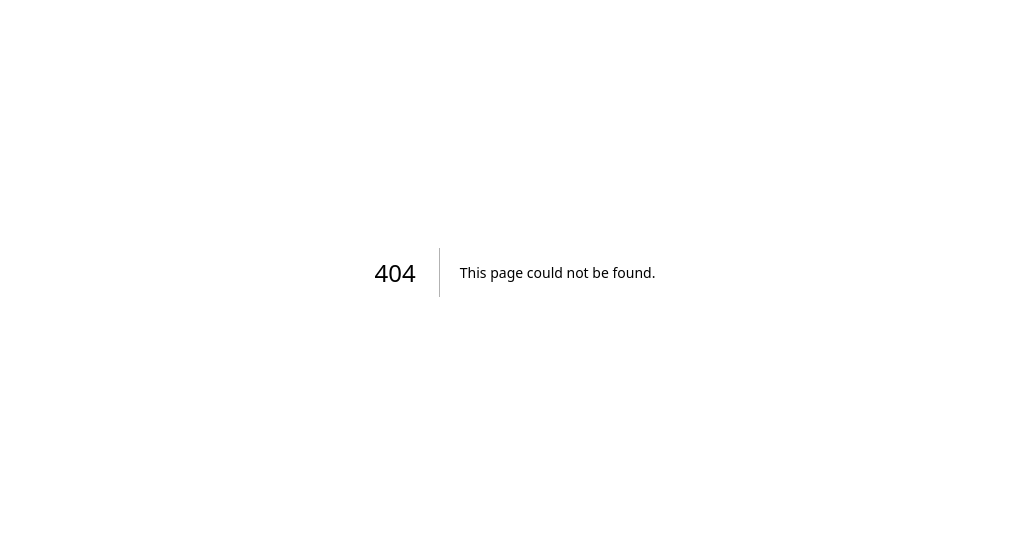
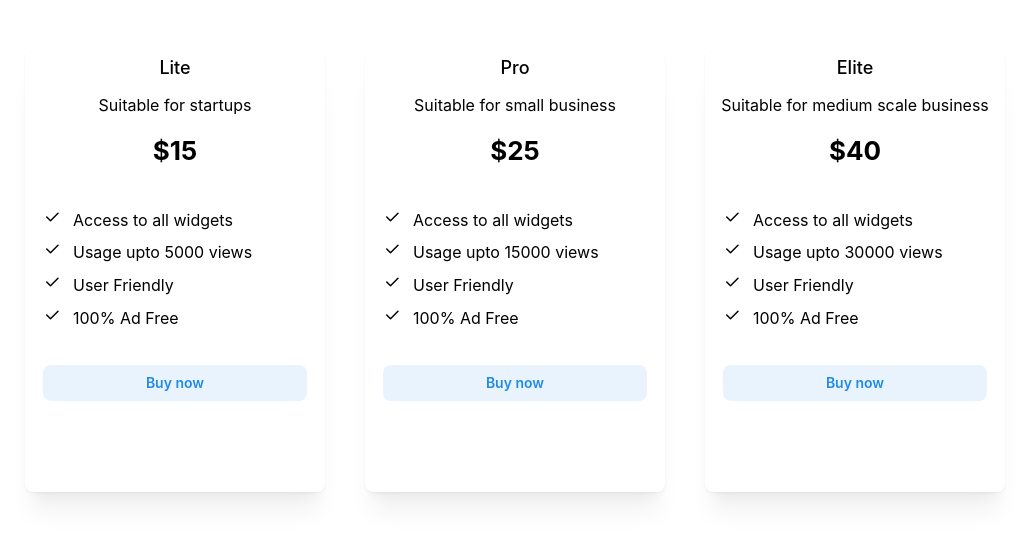
Before and after one commit to PricePalette/PricePalette, a Next.js app in the folder frontend-v2/: page /viewPlans in a window 1280 px wide. Before the commit this address had no page. Shown: the part 128-668 px from the top of the page, without its empty margins (125-1154 px from the left). Built offline with nearby package versions, Linux system fonts and the light colour scheme.

Commit message:
View Plan page in V2

```diff
--- /dev/null
+++ b/frontend-v2/mockdata/index.ts
@@ -0,0 +1,57 @@
+export const templateData = [
+  {
+    img: "/template1.png",
+    title: "Column View",
+  },
+  {
+    img: "/template1.png",
+    title: "Cards View",
+  },
+  {
+    img: "/template1.png",
+    title: "Vertical Cards View",
+  },
+  {
+    img: "/template1.png",
+    title: "Grid View",
+  },
+];
+
+export const plansData = [
+  {
+    id: "1",
+    title: "Lite",
+    subTitle: "Suitable for startups",
+    price: "$15",
+    features: [
+      "Access to all widgets",
+      "Usage upto 5000 views",
+      "User Friendly",
+      "100% Ad Free",
+    ],
+  },
+  {
+    id: "2",
+    title: "Pro",
+    subTitle: "Suitable for small business",
+    price: "$25",
+    features: [
+      "Access to all widgets",
+      "Usage upto 15000 views",
+      "User Friendly",
+      "100% Ad Free",
+    ],
+  },
+  {
+    id: "3",
+    title: "Elite",
+    subTitle: "Suitable for medium scale business",
+    price: "$40",
+    features: [
+      "Access to all widgets",
+      "Usage upto 30000 views",
+      "User Friendly",
+      "100% Ad Free",
+    ],
+  },
+];
--- a/frontend-v2/package.json
+++ b/frontend-v2/package.json
@@ -11,6 +11,7 @@
   "dependencies": {
     "@mantine/core": "7.5.3",
     "@mantine/hooks": "7.5.3",
+    "@tabler/icons-react": "^2.47.0",
     "formik": "^2.4.5",
     "next": "14.0.1",
     "react": "18.2.0",
--- /dev/null
+++ b/frontend-v2/src/pages/viewPlans.tsx
@@ -0,0 +1,38 @@
+import React from 'react';
+import { Card, Text, Button, Group, Container, List, ListItem } from '@mantine/core';
+import { plansData } from '../../mockdata';
+import { IconCheck } from '@tabler/icons-react';
+
+export default function ViewPlans() {
+  return (
+    // <Header/>
+    <Container size="sm" style={{ display: 'flex', justifyContent: 'center', alignItems: 'center', height: '100vh' }}>
+      <div style={{ display: 'flex', justifyContent: 'center', gap: '40px' }}>
+        {plansData.map((eachPlan, index) => (
+          <Card key={index} shadow="lg" radius="md" style={{ width: 300, height: 440, padding: 18 }}>
+            <Card.Section style={{ display: 'flex', flexDirection: 'column', alignItems: 'center', textAlign: 'center', gap: '10px' }}>
+              <Text size="lg" fw={500}>{eachPlan.title}</Text>
+              <Text size="md" style={{ marginBottom: '10px' }}>{eachPlan.subTitle}</Text>
+              <Text fw={700} style={{ fontSize: 26, lineHeight: 1, marginBottom: '20px' }}>{eachPlan.price}</Text>
+            </Card.Section>
+
+            <Group mt="md" mb="xs" style={{ alignItems: 'flex-start' }}>
+              <List style={{ marginTop: '8px' }}>
+                {eachPlan.features.map((eachFeature, index) => (
+                  <ListItem key={index} icon={<IconCheck size={18} />} style={{ marginBottom: '8px' }}>
+                    {eachFeature}
+                  </ListItem>
+                ))}
+              </List>
+            </Group>
+
+            <Button variant="light" color="blue" mt="md" radius="md">
+              Buy now
+            </Button>
+          </Card>
+        ))}
+      </div>
+    </Container>
+    // <Footer/>
+  );
+}
```
Also changed, not shown: 1 other file (tests, documents, lock files or other folders).
